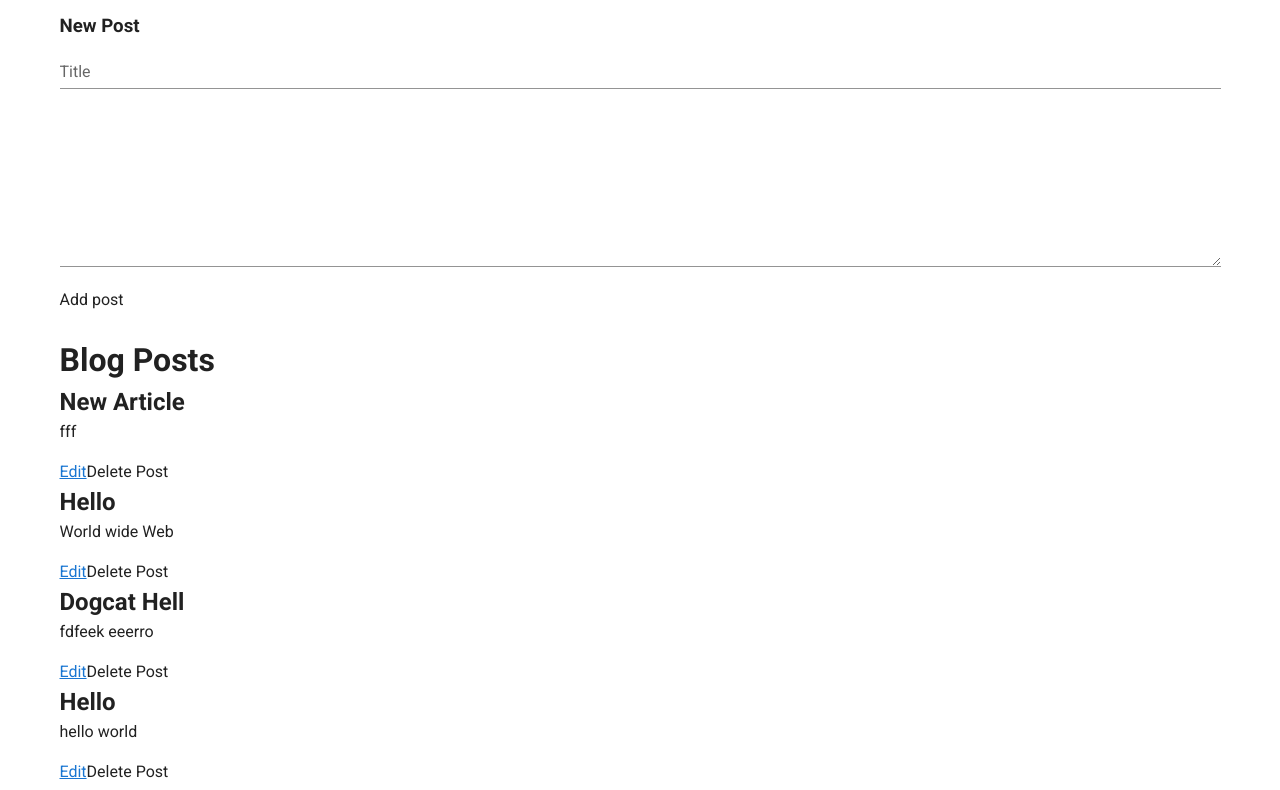
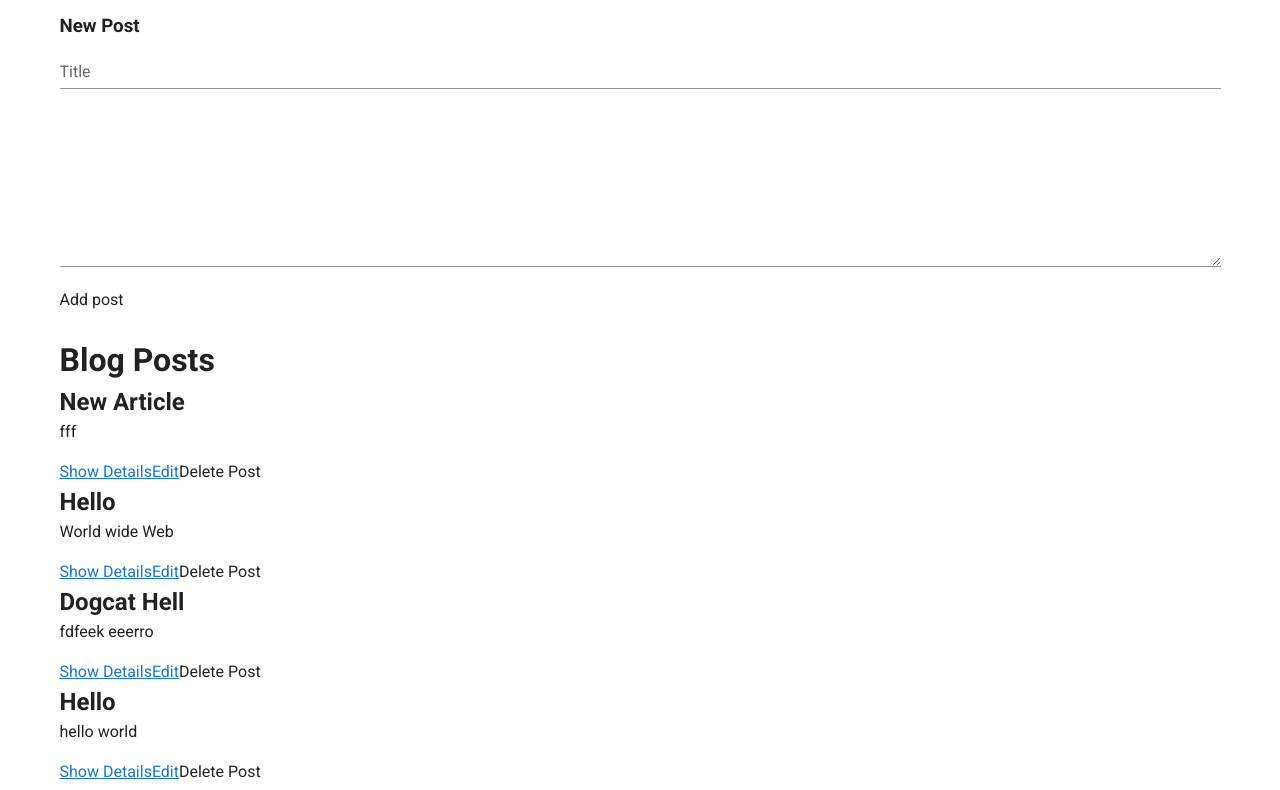
Before and after one commit to sebast1ans/gracall-hw, a Vue app: page / in a window 1280 px wide. Shown: the top 790 px of the page. Built offline with nearby package versions, Linux system fonts and the light colour scheme; data requests are answered from the project's data file.

Commit message:
Create Show Post Detail

```diff
--- a/src/components/PostDetail.vue
+++ b/src/components/PostDetail.vue
@@ -1,10 +1,30 @@
 <template>
+<div id="post-detail">
+    <router-link to='/'>Home</router-link>
+    <h1> {{ post.title }}</h1>
+    <p>{{ post.content }}</p>
 
+</div>
 </template>
 
 <script>
+
+import axios from 'axios'
+
 export default {
-    name: "PostDetail"
+    name: "PostDetail",
+    data: () => ({
+        post: {}
+    }),
+
+    async created() {
+        try {
+            const res = await axios.get('http://localhost:3001/blog-posts/' + this.$route.params.id)
+            this.post = res.data
+        } catch (e) {
+            console.error(e)
+        }
+    }
 }
 </script>
 
--- a/src/components/ShowPosts.vue
+++ b/src/components/ShowPosts.vue
@@ -4,9 +4,8 @@
         <div class="post" v-for="post in postsReversed" :key="post.id">
             <h2>{{ post.title }}</h2>
             <p>{{ post.content }}</p>
-            <button>
-                <router-link :to="{name: 'EditPost', params: {id: post.id} }">Edit</router-link>
-            </button>
+            <router-link :to="{name: 'PostDetail', params: {id: post.id}}">Show Details</router-link>
+            <router-link :to="{name: 'EditPost', params: {id: post.id} }">Edit</router-link>
             <button @click="deletePost(post.id)">Delete Post</button>
         </div>
     </div>
@@ -15,9 +14,13 @@
 <script>
 
 import axios from 'axios'
+import PostDetail from "@/components/PostDetail";
 
 export default {
     name: "ShowPosts",
+    components: {
+        PostDetail
+    },
     data: () => ({
         posts: []
     }),
--- a/src/router/index.js
+++ b/src/router/index.js
@@ -2,6 +2,7 @@ import Vue from 'vue'
 import VueRouter from 'vue-router'
 import Home from '../views/Home.vue'
 import EditPost from "@/components/EditPost";
+import PostDetail from "@/components/PostDetail";
 
 Vue.use(VueRouter)
 
@@ -10,6 +11,11 @@ const routes = [
     path: '/',
     name: 'Home',
     component: Home
+  },
+  {
+    path: '/post/:id',
+    name: 'PostDetail',
+    component: PostDetail
   },
   {
     path: '/edit/:id',
```
